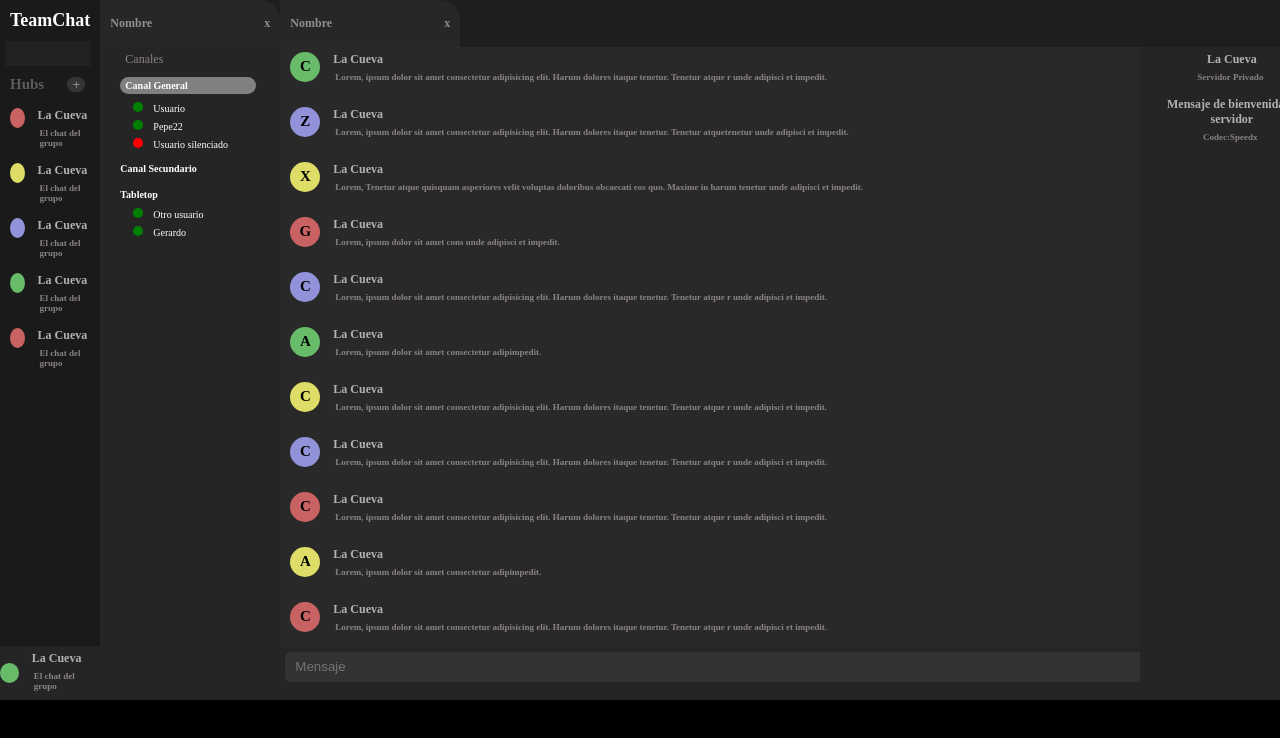
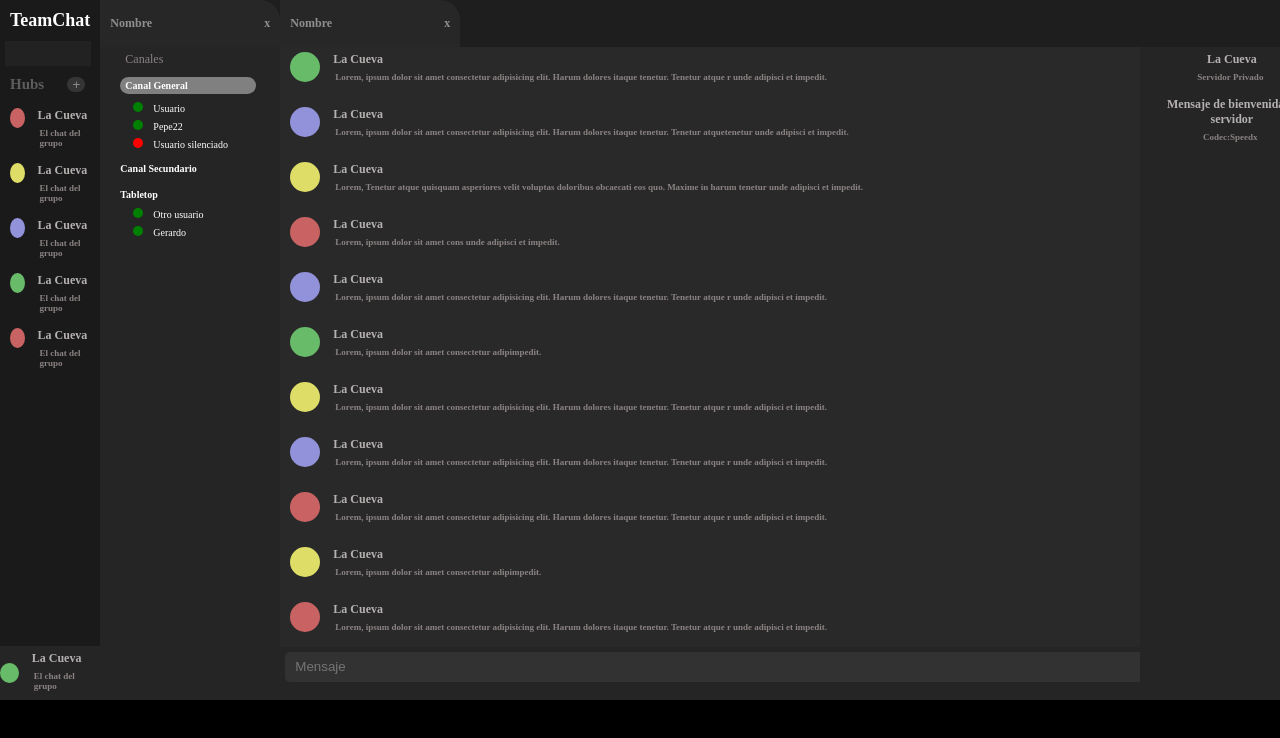
Before and after one commit to cmgpguerrracarlos/disc, a plain HTML site: page index.html in a window 1280 px wide. Shown: the top 738 px of the page. Drawn offline with Linux system fonts and the light colour scheme.

```diff
--- a/index.html
+++ b/index.html
@@ -102,14 +102,14 @@
                     <div class="body-center-main">
                         <div class="chat">
                             <div class="mensaje">
-                                <div class="button rojo">A</div>
+                                <div class="button rojo"></div>
                                 <div class="men">
                                     <h3>La Cueva</h3>
                                     <h5>Lorem, ipsum dolor sit amet consectetur adipimpedit.</h5>
                                 </div>
                             </div>
                             <div class="mensaje">
-                                <div class="button verde">C</div>
+                                <div class="button verde"></div>
                                 <div class="men">
                                     <h3>La Cueva</h3>
                                     <h5>Lorem, ipsum dolor sit amet consectetur adipisicing elit. Harum dolores itaque
@@ -117,7 +117,7 @@
                                 </div>
                             </div>
                             <div class="mensaje">
-                                <div class="button azul">Z</div>
+                                <div class="button azul"></div>
                                 <div class="men">
                                     <h3>La Cueva</h3>
                                     <h5>Lorem, ipsum dolor sit amet consectetur adipisicing elit. Harum dolores itaque
@@ -125,7 +125,7 @@
                                 </div>
                             </div>
                             <div class="mensaje">
-                                <div class="button amarillo">X</div>
+                                <div class="button amarillo"></div>
                                 <div class="men">
                                     <h3>La Cueva</h3>
                                     <h5>Lorem, Tenetur atque quisquam asperiores velit voluptas doloribus obcaecati
@@ -133,14 +133,14 @@
                                 </div>
                             </div>
                             <div class="mensaje">
-                                <div class="button rojo">G</div>
+                                <div class="button rojo"></div>
                                 <div class="men">
                                     <h3>La Cueva</h3>
                                     <h5>Lorem, ipsum dolor sit amet cons unde adipisci et impedit.</h5>
                                 </div>
                             </div>
                             <div class="mensaje">
-                                <div class="button azul">C</div>
+                                <div class="button azul"></div>
                                 <div class="men">
                                     <h3>La Cueva</h3>
                                     <h5>Lorem, ipsum dolor sit amet consectetur adipisicing elit. Harum dolores itaque
@@ -148,14 +148,14 @@
                                 </div>
                             </div>
                             <div class="mensaje">
-                                <div class="button verde">A</div>
+                                <div class="button verde"></div>
                                 <div class="men">
                                     <h3>La Cueva</h3>
                                     <h5>Lorem, ipsum dolor sit amet consectetur adipimpedit.</h5>
                                 </div>
                             </div>
                             <div class="mensaje">
-                                <div class="button amarillo">C</div>
+                                <div class="button amarillo"></div>
                                 <div class="men">
                                     <h3>La Cueva</h3>
                                     <h5>Lorem, ipsum dolor sit amet consectetur adipisicing elit. Harum dolores itaque
@@ -163,7 +163,7 @@
                                 </div>
                             </div>
                             <div class="mensaje">
-                                <div class="button azul">C</div>
+                                <div class="button azul"></div>
                                 <div class="men">
                                     <h3>La Cueva</h3>
                                     <h5>Lorem, ipsum dolor sit amet consectetur adipisicing elit. Harum dolores itaque
@@ -171,7 +171,7 @@
                                 </div>
                             </div>
                             <div class="mensaje">
-                                <div class="button rojo">C</div>
+                                <div class="button rojo"></div>
                                 <div class="men">
                                     <h3>La Cueva</h3>
                                     <h5>Lorem, ipsum dolor sit amet consectetur adipisicing elit. Harum dolores itaque
@@ -179,14 +179,14 @@
                                 </div>
                             </div>
                             <div class="mensaje">
-                                <div class="button amarillo">A</div>
+                                <div class="button amarillo"></div>
                                 <div class="men">
                                     <h3>La Cueva</h3>
                                     <h5>Lorem, ipsum dolor sit amet consectetur adipimpedit.</h5>
                                 </div>
                             </div>
                             <div class="mensaje">
-                                <div class="button rojo">C</div>
+                                <div class="button rojo"></div>
                                 <div class="men">
                                     <h3>La Cueva</h3>
                                     <h5>Lorem, ipsum dolor sit amet consectetur adipisicing elit. Harum dolores itaque
```
